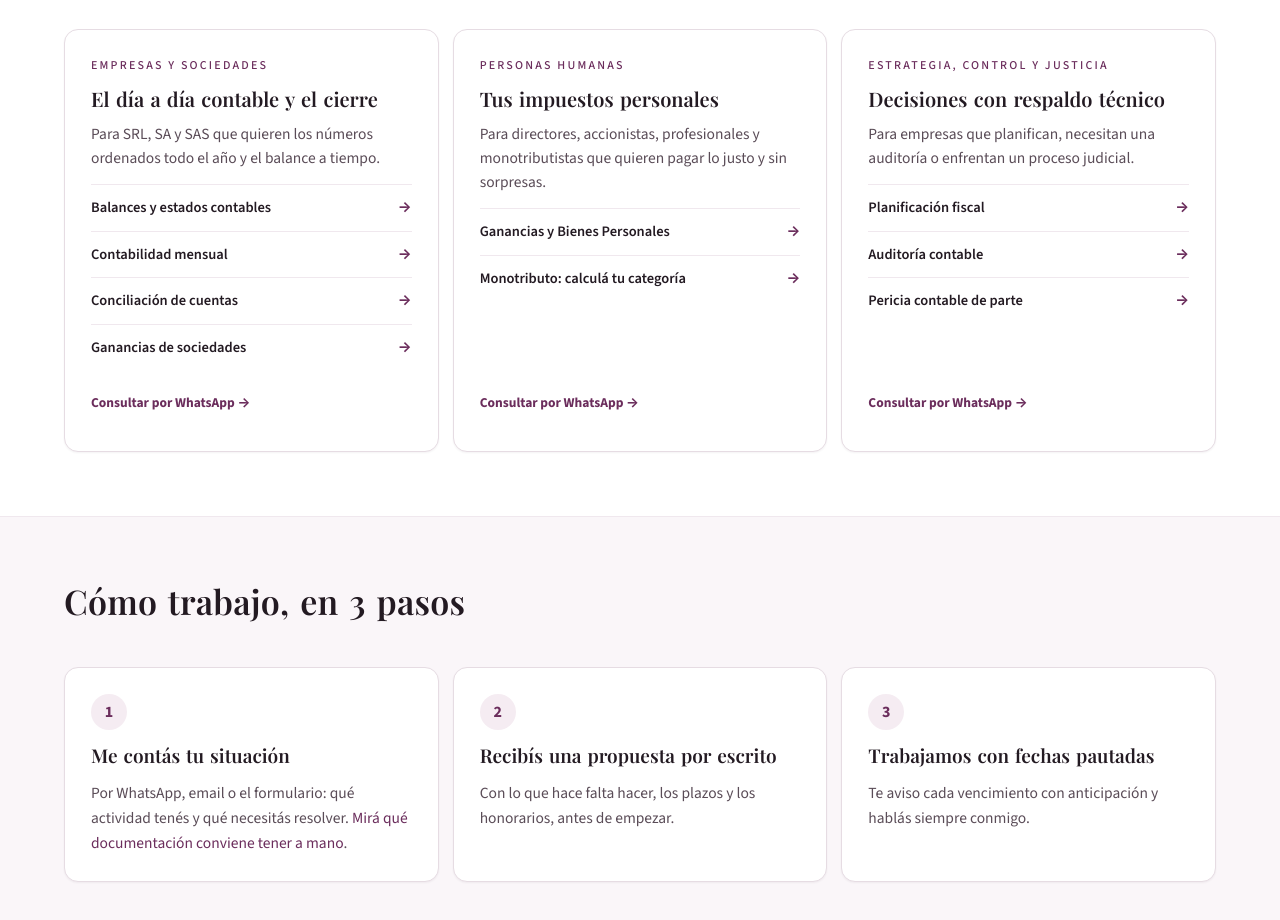
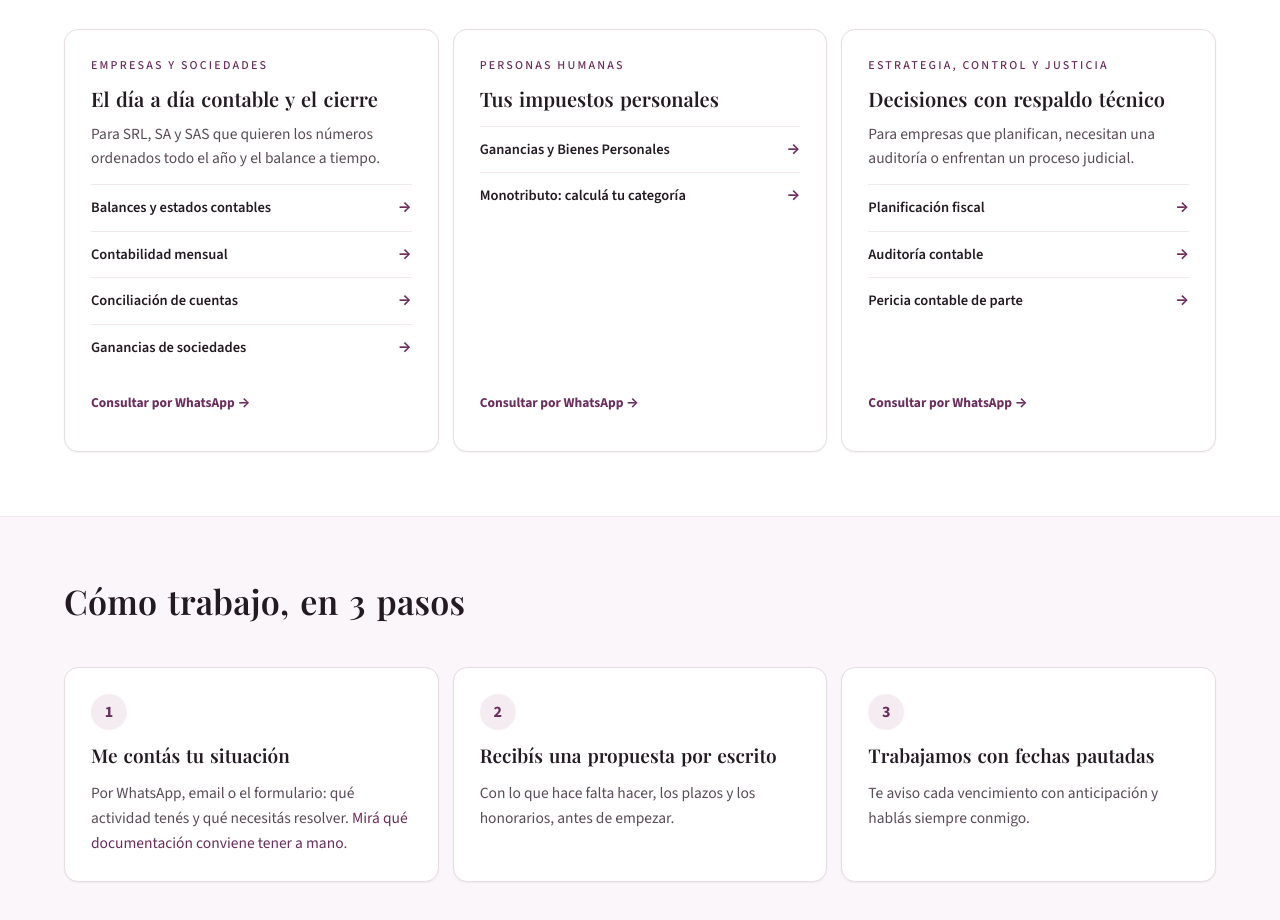
Before and after one commit to bleonardo12/dmbestudio, a plain HTML site: page index.html in a window 1280 px wide. Shown: the part 1100-2020 px from the top of the page. Drawn offline with Linux system fonts and the light colour scheme.

Commit message:
Quitar frase de la tarjeta de personas humanas
Co-Authored-By: Claude Opus 5.5 <noreply@anthropic.com>
Claude-Session: https://claude.ai/code/session_01319cJoYcXNAdwYtS5etFJM

```diff
--- a/index.html
+++ b/index.html
@@ -309,7 +309,6 @@ height="0" width="0" style="display:none;visibility:hidden" title="Google Tag Ma
     <article class="card">
       <span class="overline">Personas humanas</span>
       <h3 class="card__title">Tus impuestos personales</h3>
-      <p class="svc-for">Para directores, accionistas, profesionales y monotributistas que quieren pagar lo justo y sin sorpresas.</p>
       <ul class="svc-list">
         <li><a href="/ganancias-bienes-personales/">Ganancias y Bienes Personales</a></li>
         <li><a href="/calculadora-monotributo/">Monotributo: calculá tu categoría</a></li>
```
